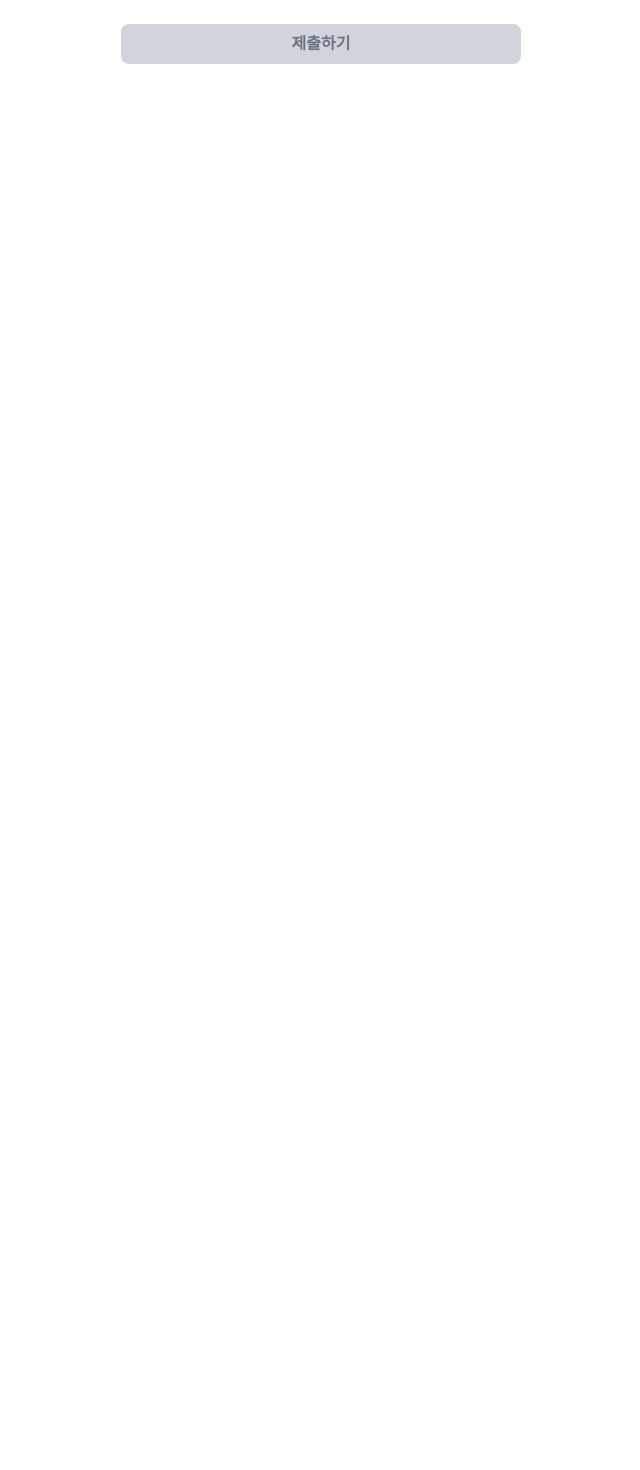
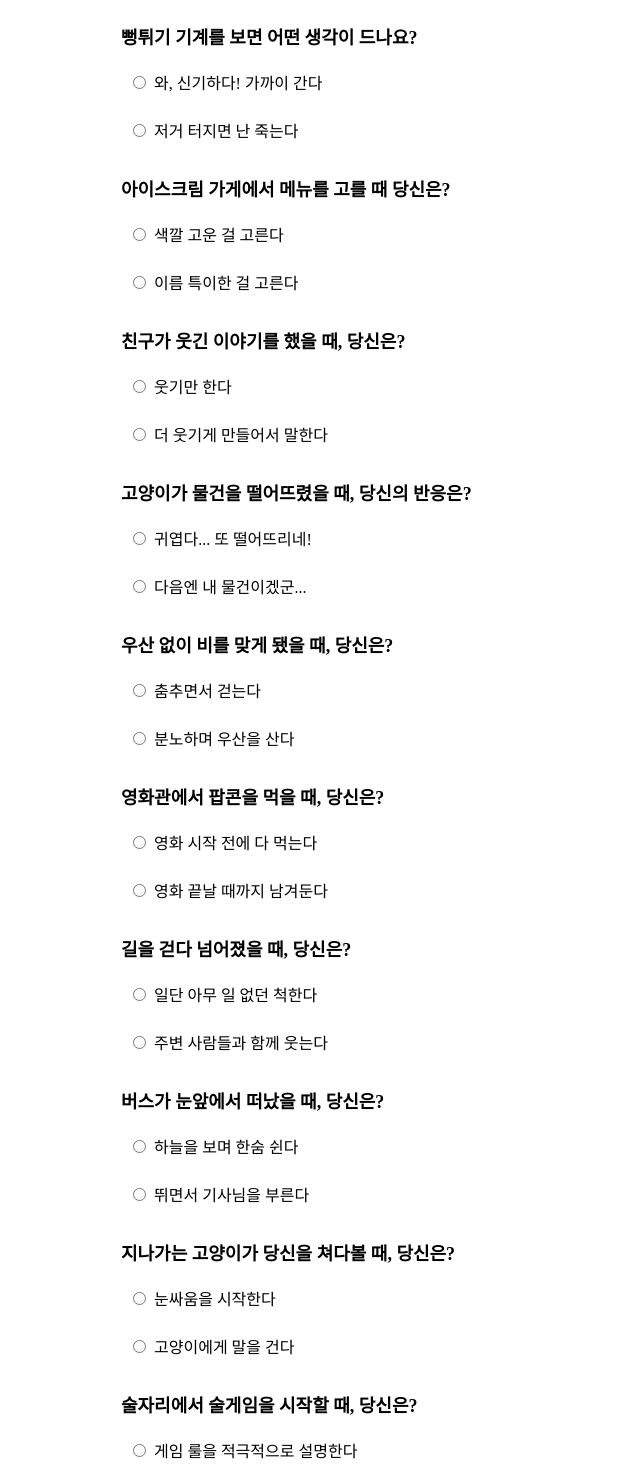
Before and after one commit to ye21iin/mbti-test, a React app: page /test in a window 1280 px wide. Shown: the part 760-2230 px from the top of the page, without its empty margins (319-959 px from the left). Before the commit the page ends 880 px from the top, so only its background shows below. Built offline with nearby package versions, Linux system fonts and the light colour scheme; no server answers; sample sign-in values are in the browser's storage; the HTML template or start-up script is replaced by a standard one.

Commit message:
refactor: axios instance

```diff
--- a/src/api/auth.js
+++ b/src/api/auth.js
@@ -2,21 +2,25 @@ import axios from "axios";
 
 const API_URL = import.meta.env.VITE_AUTH_BASE_URL;
 
+const authApi = axios.create({
+  baseURL: API_URL,
+});
+
 export const register = (userData) =>
-  axios
+  authApi
     .post(`${API_URL}/register`, userData)
     .then((res) => res.data)
     .catch(console.error);
 
-const EXP_TM = "90m";
+const EXP_TM = "45m";
 export const login = (userData) =>
-  axios
+  authApi
     .post(`${API_URL}/login?expiresIn=${EXP_TM}`, userData)
     .then((res) => res.data)
     .catch(console.error);
 
 export const getUserProfile = (token, id) =>
-  axios
+  authApi
     .get(id ? `${API_URL}/user?user_id=${id}` : `${API_URL}/user`, {
       headers: { Authorization: `Bearer ${token}` },
     })
@@ -24,7 +28,7 @@ export const getUserProfile = (token, id) =>
     .catch(console.error);
 
 export const updateProfile = (token, formData) =>
-  axios
+  authApi
     .patch(`${API_URL}/profile`, formData, {
       headers: {
         "Content-Type": "multipart/form-data",
--- a/src/api/testResults.js
+++ b/src/api/testResults.js
@@ -4,24 +4,28 @@ const JSON_TEST_RESULT_URL = `${
   import.meta.env.VITE_JSON_BASE_URL
 }/testResults`;
 
+const testApi = axios.create({
+  baseURL: JSON_TEST_RESULT_URL,
+});
+
 export const getTestResults = () =>
-  axios
+  testApi
     .get(JSON_TEST_RESULT_URL)
     .then((res) => res.data)
     .catch((error) => console.error(error));
 
 export const createTestResult = (resultData) =>
-  axios
+  testApi
     .post(JSON_TEST_RESULT_URL, resultData)
     .then((res) => res.data)
     .catch((error) => console.error(error));
 
 export const deleteTestResult = (id) =>
-  axios
+  testApi
     .delete(`${JSON_TEST_RESULT_URL}/${id}`)
     .catch((error) => console.error(error));
 
 export const updateTestResultVisibility = (id, visibility) =>
-  axios
+  testApi
     .patch(`${JSON_TEST_RESULT_URL}/${id}`, visibility)
     .catch((error) => console.error(error));
--- a/src/data/questions.js
+++ b/src/data/questions.js
@@ -23,100 +23,100 @@ export const questions = [
     options: ["평소 먹던 걸 시킨다", "무조건 새로운 걸 시킨다"],
     type: "J/P",
   },
-  // {
-  //   id: 5,
-  //   question: "뻥튀기 기계를 보면 어떤 생각이 드나요?",
-  //   options: ["와, 신기하다! 가까이 간다", "저거 터지면 난 죽는다"],
-  //   type: "E/I",
-  // },
-  // {
-  //   id: 6,
-  //   question: "아이스크림 가게에서 메뉴를 고를 때 당신은?",
-  //   options: ["색깔 고운 걸 고른다", "이름 특이한 걸 고른다"],
-  //   type: "S/N",
-  // },
-  // {
-  //   id: 7,
-  //   question: "친구가 웃긴 이야기를 했을 때, 당신은?",
-  //   options: ["웃기만 한다", "더 웃기게 만들어서 말한다"],
-  //   type: "T/F",
-  // },
-  // {
-  //   id: 8,
-  //   question: "고양이가 물건을 떨어뜨렸을 때, 당신의 반응은?",
-  //   options: ["귀엽다... 또 떨어뜨리네!", "다음엔 내 물건이겠군..."],
-  //   type: "J/P",
-  // },
-  // {
-  //   id: 9,
-  //   question: "우산 없이 비를 맞게 됐을 때, 당신은?",
-  //   options: ["춤추면서 걷는다", "분노하며 우산을 산다"],
-  //   type: "E/I",
-  // },
-  // {
-  //   id: 10,
-  //   question: "영화관에서 팝콘을 먹을 때, 당신은?",
-  //   options: ["영화 시작 전에 다 먹는다", "영화 끝날 때까지 남겨둔다"],
-  //   type: "S/N",
-  // },
-  // {
-  //   id: 11,
-  //   question: "길을 걷다 넘어졌을 때, 당신은?",
-  //   options: ["일단 아무 일 없던 척한다", "주변 사람들과 함께 웃는다"],
-  //   type: "T/F",
-  // },
-  // {
-  //   id: 12,
-  //   question: "버스가 눈앞에서 떠났을 때, 당신은?",
-  //   options: ["하늘을 보며 한숨 쉰다", "뛰면서 기사님을 부른다"],
-  //   type: "J/P",
-  // },
-  // {
-  //   id: 13,
-  //   question: "지나가는 고양이가 당신을 쳐다볼 때, 당신은?",
-  //   options: ["눈싸움을 시작한다", "고양이에게 말을 건다"],
-  //   type: "E/I",
-  // },
-  // {
-  //   id: 14,
-  //   question: "술자리에서 술게임을 시작할 때, 당신은?",
-  //   options: ["게임 룰을 적극적으로 설명한다", "구석에서 눈치 본다"],
-  //   type: "S/N",
-  // },
-  // {
-  //   id: 15,
-  //   question: "친구가 치킨을 시켰는데 당신이 좋아하는 부위가 없을 때?",
-  //   options: ["그냥 먹는다", "내가 시켰어야 했다고 한탄한다"],
-  //   type: "T/F",
-  // },
-  // {
-  //   id: 16,
-  //   question: "길을 걷다 아는 사람을 봤을 때, 당신은?",
-  //   options: ["먼저 손을 흔든다", "아는 척하지 않는다"],
-  //   type: "E/I",
-  // },
-  // {
-  //   id: 17,
-  //   question: "엘리베이터에서 갑자기 혼자 남았을 때, 당신은?",
-  //   options: ["거울을 본다", "비상벨을 눌러본다"],
-  //   type: "S/N",
-  // },
-  // {
-  //   id: 18,
-  //   question: "길을 가다가 튜터를 마주친다면?",
-  //   options: ["바로 아는척을 한다", "무서워서 집으로 뛴다"],
-  //   type: "T/F",
-  // },
-  // {
-  //   id: 19,
-  //   question: "튜터가 내 이름을 잘못부르면?",
-  //   options: ["그냥 넘어간다", "이름을 다시 말해준다"],
-  //   type: "S/N",
-  // },
-  // {
-  //   id: 20,
-  //   question: "공짜로 주는 간식이 있다면, 당신은?",
-  //   options: ["두 개 이상 가져간다", "한 개만 가져간다"],
-  //   type: "J/P",
-  // },
+  {
+    id: 5,
+    question: "뻥튀기 기계를 보면 어떤 생각이 드나요?",
+    options: ["와, 신기하다! 가까이 간다", "저거 터지면 난 죽는다"],
+    type: "E/I",
+  },
+  {
+    id: 6,
+    question: "아이스크림 가게에서 메뉴를 고를 때 당신은?",
+    options: ["색깔 고운 걸 고른다", "이름 특이한 걸 고른다"],
+    type: "S/N",
+  },
+  {
+    id: 7,
+    question: "친구가 웃긴 이야기를 했을 때, 당신은?",
+    options: ["웃기만 한다", "더 웃기게 만들어서 말한다"],
+    type: "T/F",
+  },
+  {
+    id: 8,
+    question: "고양이가 물건을 떨어뜨렸을 때, 당신의 반응은?",
+    options: ["귀엽다... 또 떨어뜨리네!", "다음엔 내 물건이겠군..."],
+    type: "J/P",
+  },
+  {
+    id: 9,
+    question: "우산 없이 비를 맞게 됐을 때, 당신은?",
+    options: ["춤추면서 걷는다", "분노하며 우산을 산다"],
+    type: "E/I",
+  },
+  {
+    id: 10,
+    question: "영화관에서 팝콘을 먹을 때, 당신은?",
+    options: ["영화 시작 전에 다 먹는다", "영화 끝날 때까지 남겨둔다"],
+    type: "S/N",
+  },
+  {
+    id: 11,
+    question: "길을 걷다 넘어졌을 때, 당신은?",
+    options: ["일단 아무 일 없던 척한다", "주변 사람들과 함께 웃는다"],
+    type: "T/F",
+  },
+  {
+    id: 12,
+    question: "버스가 눈앞에서 떠났을 때, 당신은?",
+    options: ["하늘을 보며 한숨 쉰다", "뛰면서 기사님을 부른다"],
+    type: "J/P",
+  },
+  {
+    id: 13,
+    question: "지나가는 고양이가 당신을 쳐다볼 때, 당신은?",
+    options: ["눈싸움을 시작한다", "고양이에게 말을 건다"],
+    type: "E/I",
+  },
+  {
+    id: 14,
+    question: "술자리에서 술게임을 시작할 때, 당신은?",
+    options: ["게임 룰을 적극적으로 설명한다", "구석에서 눈치 본다"],
+    type: "S/N",
+  },
+  {
+    id: 15,
+    question: "친구가 치킨을 시켰는데 당신이 좋아하는 부위가 없을 때?",
+    options: ["그냥 먹는다", "내가 시켰어야 했다고 한탄한다"],
+    type: "T/F",
+  },
+  {
+    id: 16,
+    question: "길을 걷다 아는 사람을 봤을 때, 당신은?",
+    options: ["먼저 손을 흔든다", "아는 척하지 않는다"],
+    type: "E/I",
+  },
+  {
+    id: 17,
+    question: "엘리베이터에서 갑자기 혼자 남았을 때, 당신은?",
+    options: ["거울을 본다", "비상벨을 눌러본다"],
+    type: "S/N",
+  },
+  {
+    id: 18,
+    question: "길을 가다가 튜터를 마주친다면?",
+    options: ["바로 아는척을 한다", "무서워서 집으로 뛴다"],
+    type: "T/F",
+  },
+  {
+    id: 19,
+    question: "튜터가 내 이름을 잘못부르면?",
+    options: ["그냥 넘어간다", "이름을 다시 말해준다"],
+    type: "S/N",
+  },
+  {
+    id: 20,
+    question: "공짜로 주는 간식이 있다면, 당신은?",
+    options: ["두 개 이상 가져간다", "한 개만 가져간다"],
+    type: "J/P",
+  },
 ];
```
